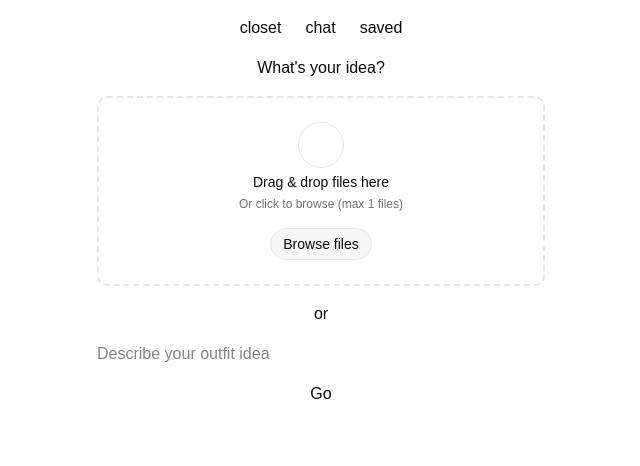
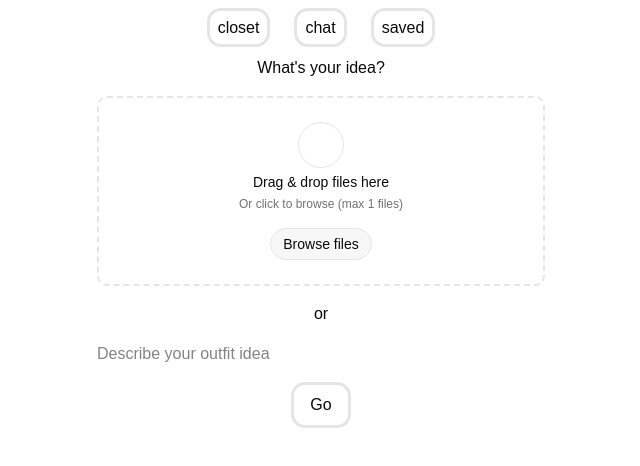
Before and after one commit to kewin-y/style-assist, a React (Vite) app in the folder web/: page /chat in a window 1280 px wide. Shown: the top 466 px of the page, without its empty margins (319-959 px from the left). Built offline with nearby package versions, Linux system fonts and the light colour scheme; some icons are missing.

Commit message:
navbarstuff
navbar + formatting

```diff
--- a/web/src/components/navbar.tsx
+++ b/web/src/components/navbar.tsx
@@ -3,9 +3,12 @@ import { NavLink } from "react-router";
 export function Navbar() {
     return (
         <div className="navbar bg-base-100">
-            <NavLink to="/" className="px-3 py-2">closet</NavLink>
-            <NavLink to="/chat" className="px-3 py-2">chat</NavLink>
-            <NavLink to="/saved" className="px-3 py-2">saved</NavLink>
+            <NavLink to="/" className="px-2 m-3 py-2 rounded-xl border-3 border-solid
+        hover:bg-gray-100 transition-colors duration-200">closet</NavLink>
+            <NavLink to="/chat" className="px-2 m-3 py-2 rounded-xl border-3 border-solid
+        hover:bg-gray-100 transition-colors duration-200">chat</NavLink>
+            <NavLink to="/saved" className="px-2 m-3 py-2 rounded-xl border-3 border-solid
+        hover:bg-gray-100 transition-colors duration-200">saved</NavLink>
         </div>
     )
 }
--- a/web/src/features/chat/ChatPage.tsx
+++ b/web/src/features/chat/ChatPage.tsx
@@ -28,7 +28,10 @@ export default function ChatPage() {
         className="input input-bordered w-full max-w-md" />
 
       <Dialog>
-        <DialogTrigger>Go</DialogTrigger>
+        <DialogTrigger className="px-4 py-2 rounded-xl border-3 border-solid
+        hover:bg-gray-100 transition-colors duration-200">
+          Go
+        </DialogTrigger>
         <DialogContent>
           <DialogHeader>
             <DialogTitle>Outfit options</DialogTitle>
--- a/web/src/features/closet/ClosetPage.tsx
+++ b/web/src/features/closet/ClosetPage.tsx
@@ -2,6 +2,7 @@ import { FilterDropdown } from "@/components/filter"
 import * as React from "react"
 import { useClothes } from "@/hooks/useClothes"
 import type { ClothingFilters } from "@/types/clothing"
+import { Navbar } from "@/components/navbar";
 
 const EMPTY_FILTERS: ClothingFilters = {
   categories: [],
@@ -35,6 +36,7 @@ export default function ClosetPage() {
 
   return (
     <div>
+      <Navbar />
       <h1 className="text-6xl font-bold mb-6 ml-5 mt-15">Welcome to your digital closet!</h1>
       <FilterDropdown
         filters={filters}
--- a/web/src/features/saved/SavedPage.tsx
+++ b/web/src/features/saved/SavedPage.tsx
@@ -1,5 +1,10 @@
+import { Navbar } from "@/components/navbar";
+
 export default function SavedPage() {
   return (
-    <div>Here are your saved outfits!</div>
+    <div className="flex flex-col items-center gap-4 p-4">
+      <Navbar />
+      Here are your saved outfits!
+    </div>
   )
 }
```
